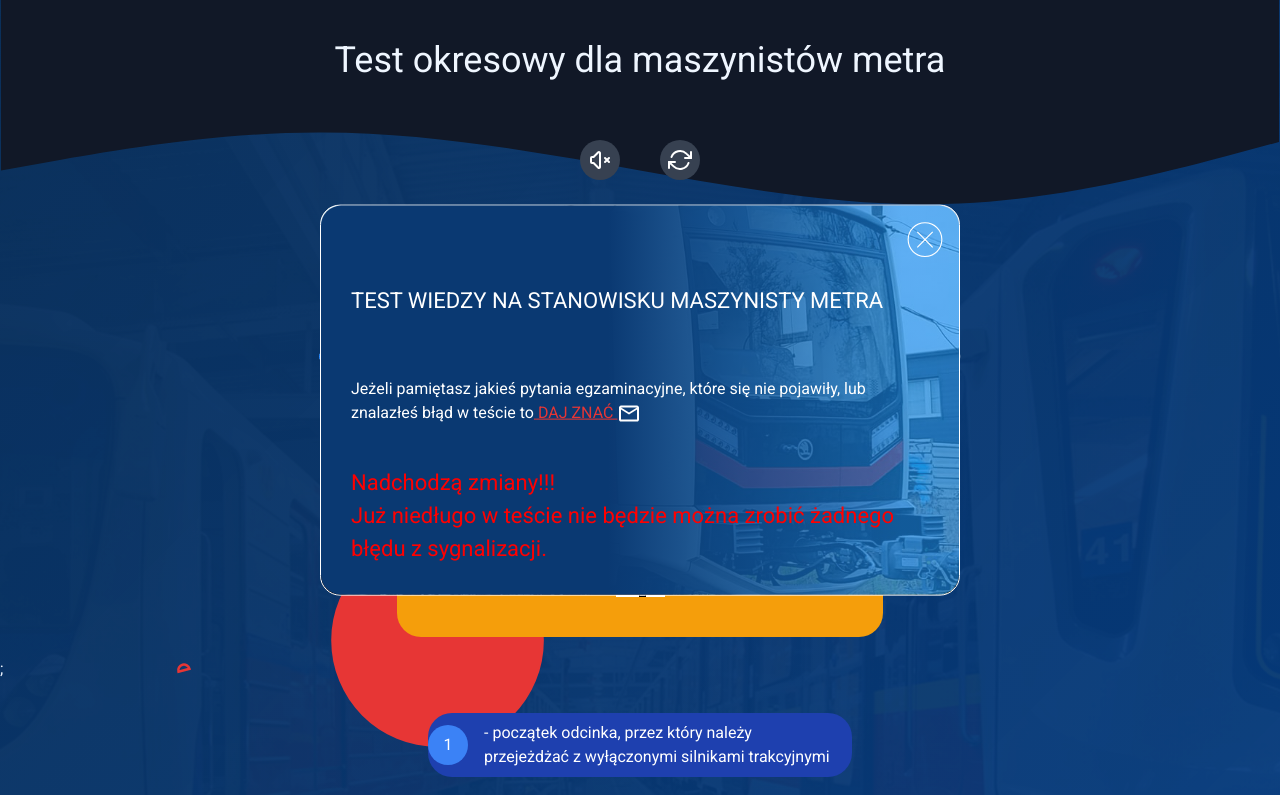
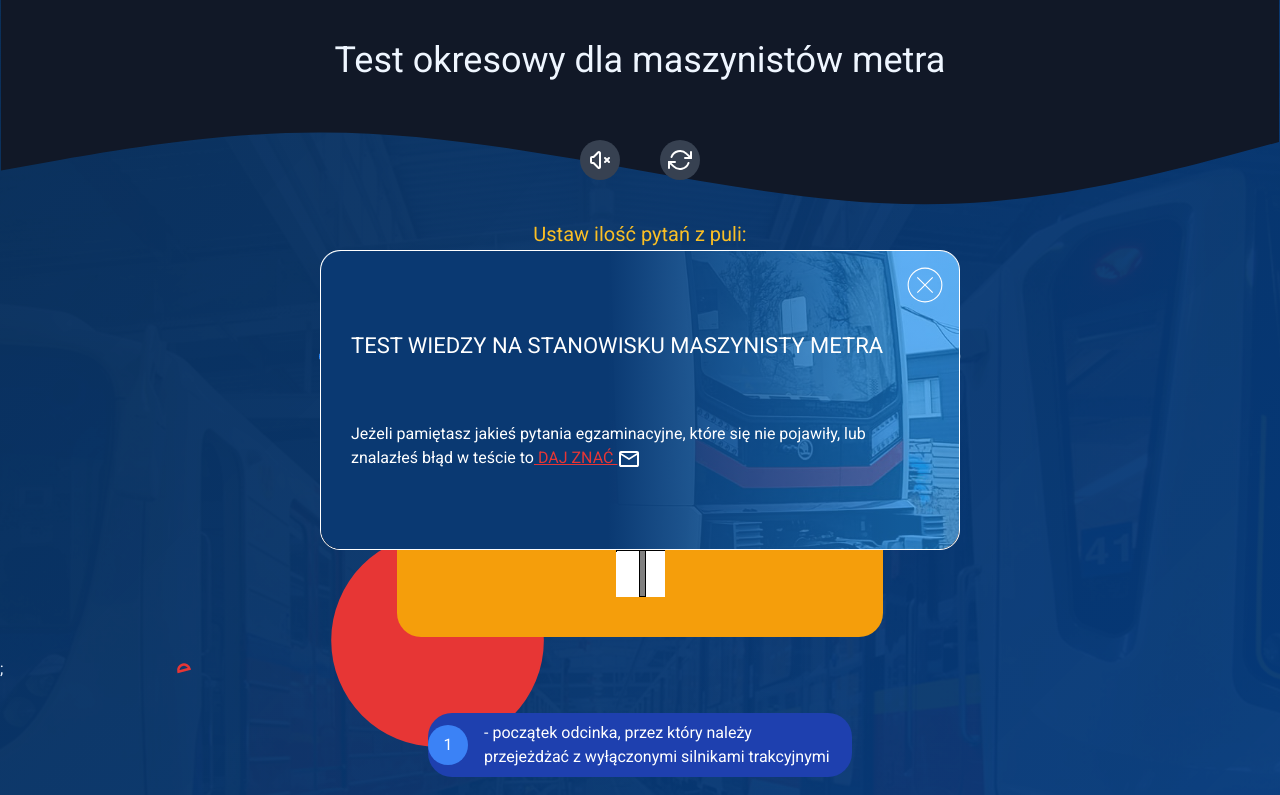
Before and after one commit to pablop76/metro-test, a React (Create React App) app: page / in a window 1280 px wide. Shown: the top 795 px of the page. Built offline with nearby package versions, Linux system fonts and the light colour scheme.

Commit message:
drobna zmiana

```diff
--- a/src/components/alerts/StartModal.js
+++ b/src/components/alerts/StartModal.js
@@ -39,10 +39,6 @@ const StartModal = (props) => {
                 Jeżeli pamiętasz jakieś pytania egzaminacyjne, które się nie pojawiły, lub znalazłeś błąd w teście to
                 <a href="mailto:pawelpoltoraczyk@gmail.com"> DAJ ZNAĆ <svg xmlns="http://www.w3.org/2000/svg" height="24" width="24" fill="#FFFFFF"><path d="M4 20Q3.175 20 2.588 19.413Q2 18.825 2 18V6Q2 5.175 2.588 4.588Q3.175 4 4 4H20Q20.825 4 21.413 4.588Q22 5.175 22 6V18Q22 18.825 21.413 19.413Q20.825 20 20 20ZM12 13 4 8V18Q4 18 4 18Q4 18 4 18H20Q20 18 20 18Q20 18 20 18V8ZM12 11 20 6H4ZM4 8V6V8V18Q4 18 4 18Q4 18 4 18Q4 18 4 18Q4 18 4 18Z" /></svg></a>
             </div>
-            <div style={customStyles.note}>
-                Nadchodzą zmiany!!!
-                <p>Już niedługo w teście nie będzie można zrobić żadnego błędu z sygnalizacji.</p>
-            </div>
         </div>
     );
 }
```
